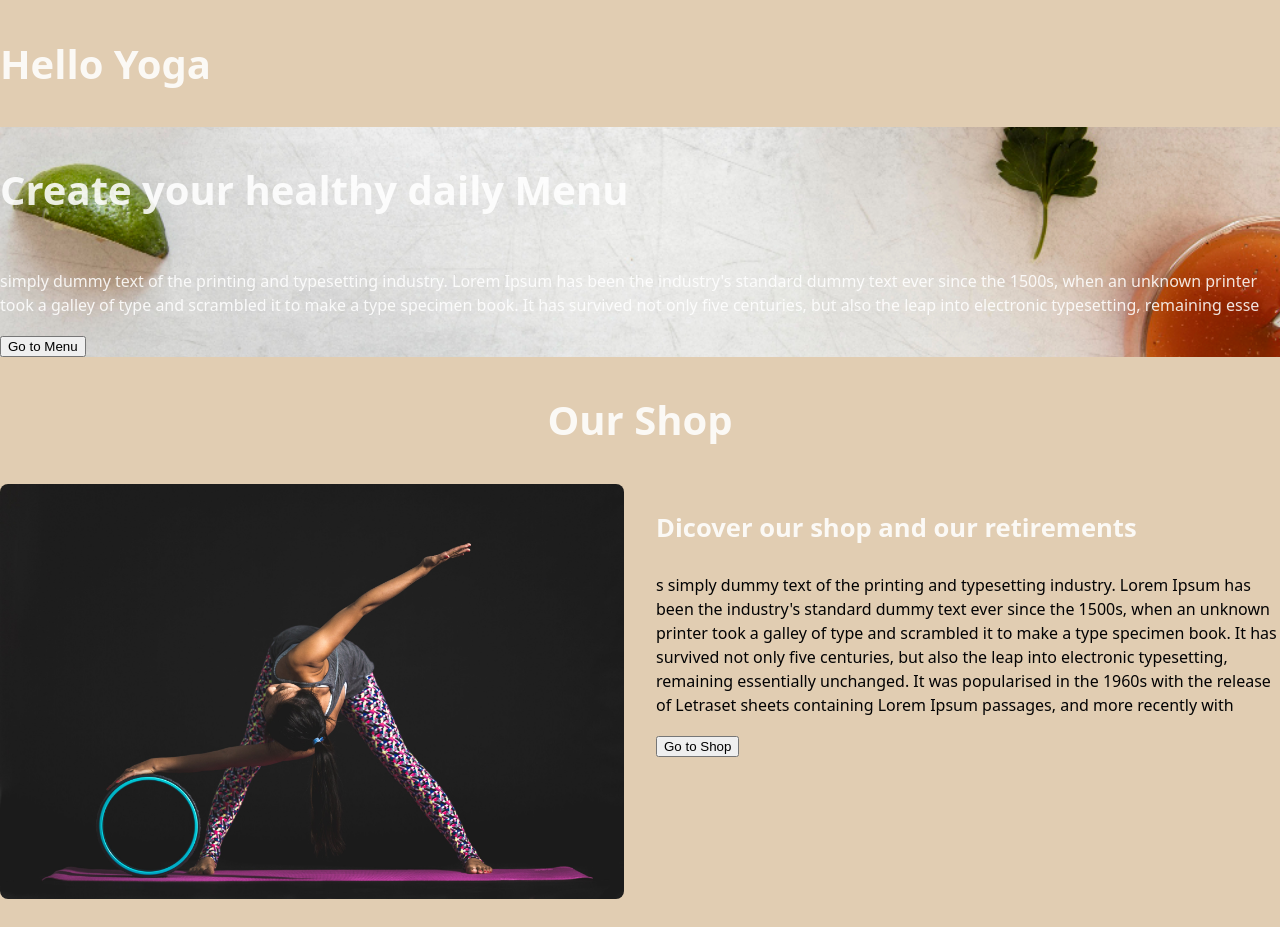
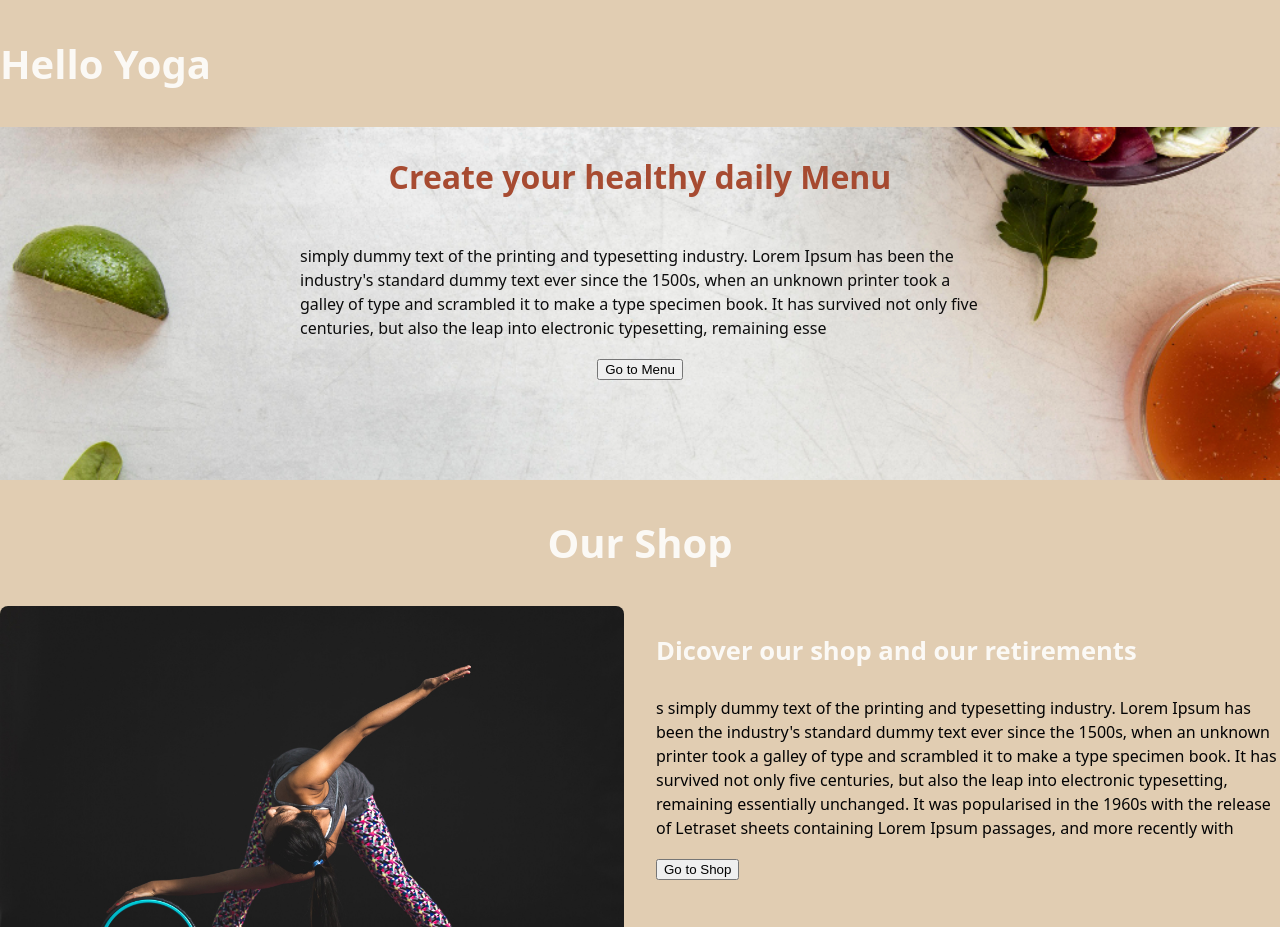
Before and after one commit to IsabelTizon/inner-flow, a React (Vite) app: page / in a window 1280 px wide. Shown: the part 1460-2387 px from the top of the page. Built offline with nearby package versions, Linux system fonts and the light colour scheme.

Commit message:
Allowing TextBlock styles (like the title) to be different

```diff
--- a/src/components/globals/TextBlock/TextBlock.jsx
+++ b/src/components/globals/TextBlock/TextBlock.jsx
@@ -3,6 +3,7 @@ import styles from "./TextBlock.module.css";
 export default function TextBlock({
 	backgroundImage,
 	title,
+	titleStyle,
 	text,
 	children,
 }) {
@@ -16,7 +17,7 @@ export default function TextBlock({
 			}}
 		>
 			<div className={styles.titleContainer}>
-				<h2 className={styles.section}>{title}</h2>
+				<h2 style={titleStyle}>{title}</h2>
 			</div>
 			<div className={styles.textContainer}>
 				<p className={styles.text}>{text}</p>
--- a/src/components/globals/TextBlock/TextBlock.module.css
+++ b/src/components/globals/TextBlock/TextBlock.module.css
@@ -1,9 +1,20 @@
 .section {
 	display: flex;
 	flex-direction: column;
+	padding-bottom: 100px;
 }
 
 .titleContainer {
 	display: flex;
+	justify-content: center;
+}
+.textContainer {
+	display: flex;
 	flex-direction: column;
+	align-items: center;
+	margin: 0 300px;
 }
+
+.text {
+	color: rgb(12, 12, 12);
+}
--- a/src/pages/Home/components/Menu/Menu.jsx
+++ b/src/pages/Home/components/Menu/Menu.jsx
@@ -9,6 +9,10 @@ export default function Menu() {
 				title="Create your healthy daily Menu"
 				text="simply dummy text of the printing and typesetting industry. Lorem Ipsum has been the industry's standard dummy text ever since the 1500s, when an unknown printer took a galley of type and scrambled it to make a type specimen book. It has survived not only five centuries, but also the leap into electronic typesetting, remaining esse"
 				backgroundImage={imgBlockMenu}
+				titleStyle={{
+					color: "#A34227F2",
+					fontSize: "2rem",
+				}}
 			>
 				<Link to="/menu">
 					<button>Go to Menu</button>
--- a/src/pages/Home/components/Menu/Menu.module.css
+++ b/src/pages/Home/components/Menu/Menu.module.css
@@ -0,0 +1,3 @@
+.brownTitle {
+	color: rgba(163, 66, 39, 0.95);
+}
```
